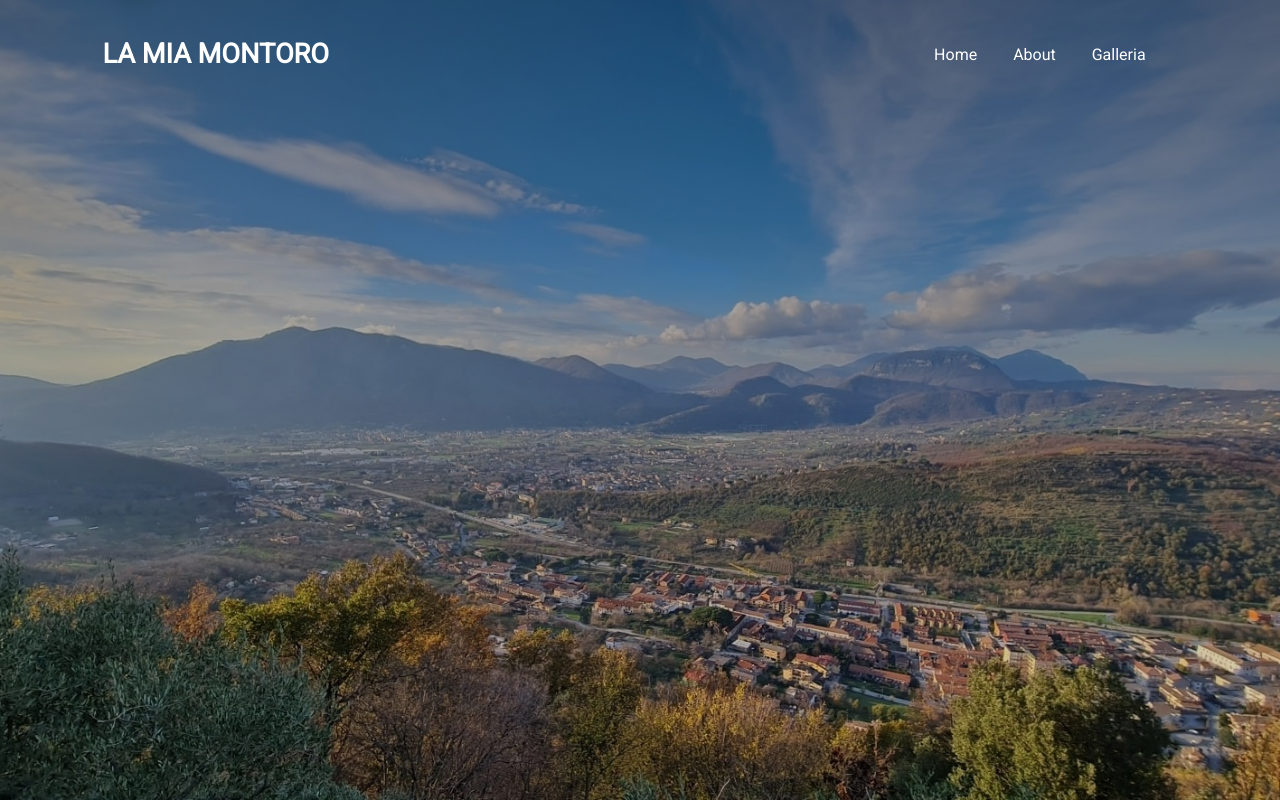
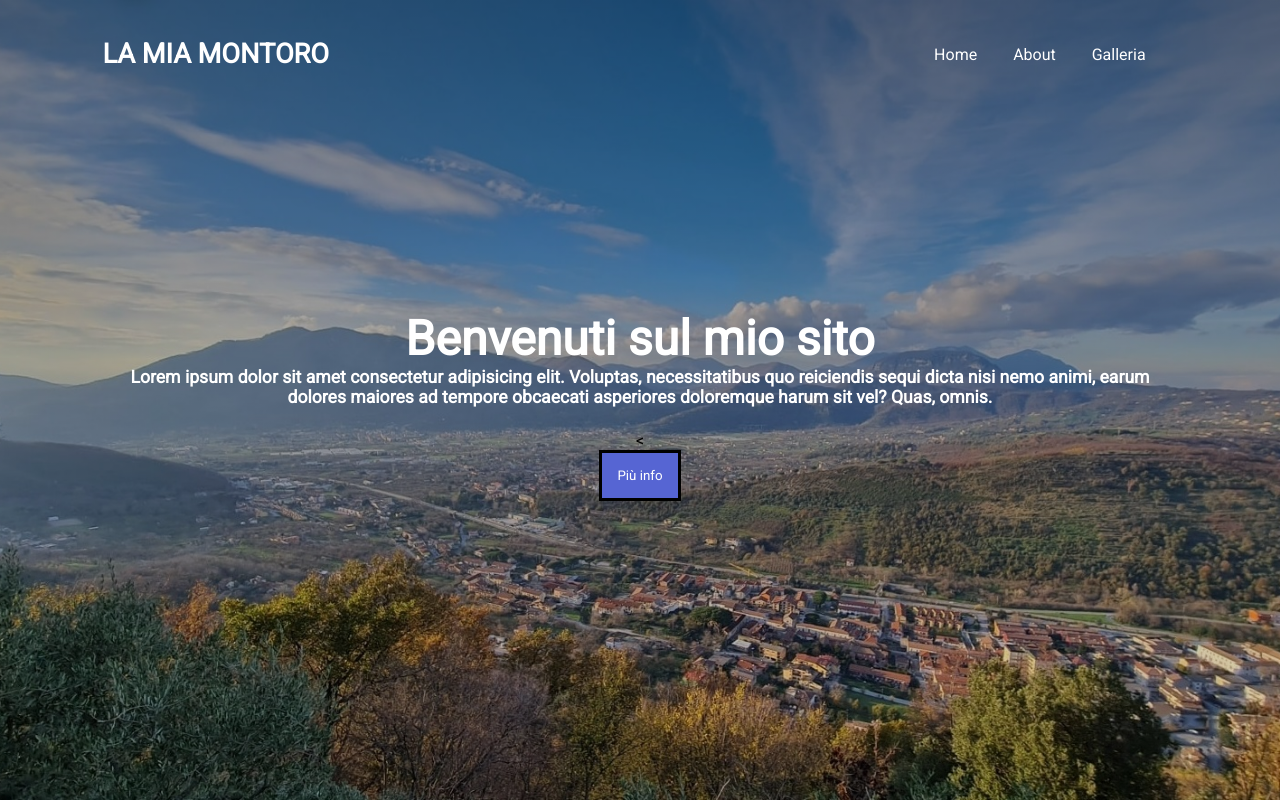
Before and after one commit to mattdr5/La-Mia-Montoro, a plain HTML site: page index.html in a window 1280 px wide. Drawn offline with Linux system fonts and the light colour scheme.

Commit message:
Modifiche stile pagina iniziale. Aggiunta sezione welcome

```diff
--- a/css/style.css
+++ b/css/style.css
@@ -24,6 +24,7 @@
     font-size: 1.70rem;
     text-transform: uppercase;
     color: #ffff;
+
 }
 
 nav{
@@ -46,3 +47,37 @@ nav ul li a{
     text-decoration: none;
     color: #ffff;
 }
+
+
+#mysection{
+    display: flex;
+    height: 88%;
+    align-items: center;
+
+}
+
+#mysection .welcome{
+    display: flex;
+    flex-direction: column;
+    align-items: center;
+}
+
+.head-welcome h1{
+    font-size: 3rem;
+    color: #ffff;
+}
+
+.text-welcome h4{
+    font-size: 1.10rem;
+    text-align: center;
+    color: #ffff;
+    margin-bottom: 1.5rem;
+}
+
+.mybtn{
+    padding: 15px;
+    background-color: #5665D3;
+    outline: none;
+    border: solid black;
+    color: #ffff;
+}
--- a/index.html
+++ b/index.html
@@ -19,7 +19,26 @@
                 <li><a href="">Galleria</a></li>
             </ul>
         </nav>
+        <section id="mysection">
+            <div class="welcome">
+            <div class="head-welcome">
+                <h1>Benvenuti sul mio sito</h1>
+            </div>
+            <div class="text-welcome">
+                <h4>Lorem ipsum dolor sit amet consectetur adipisicing elit. Voluptas, necessitatibus quo reiciendis sequi dicta nisi nemo animi, earum dolores maiores ad tempore obcaecati asperiores doloremque harum sit vel? Quas, omnis.</h4>
+
+            </div>
+            <<button class="mybtn">Più info</button>
+
+
+        </div>
+
+        </section>
+
+
+
     </div>
+
 
 
 
```
